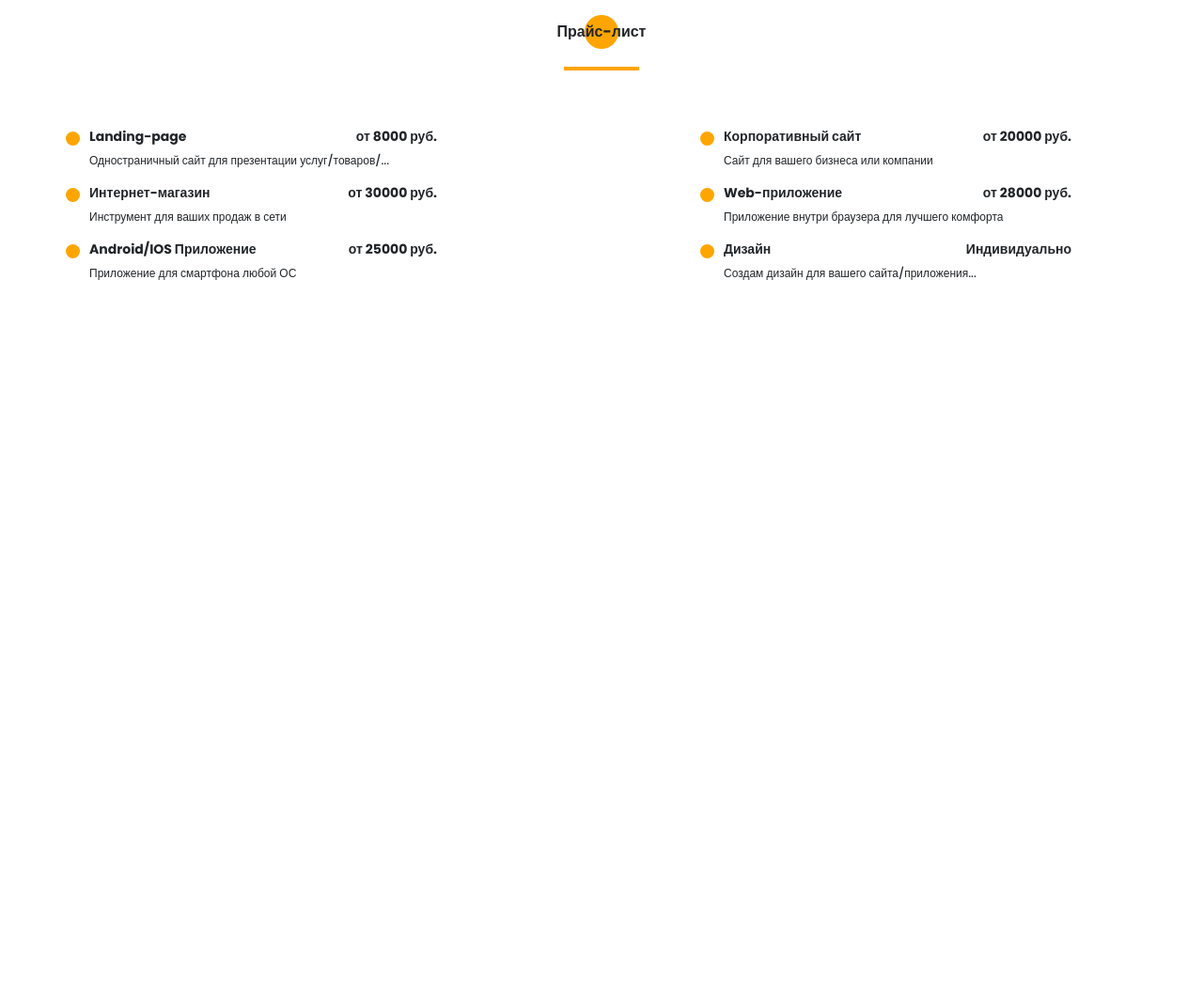
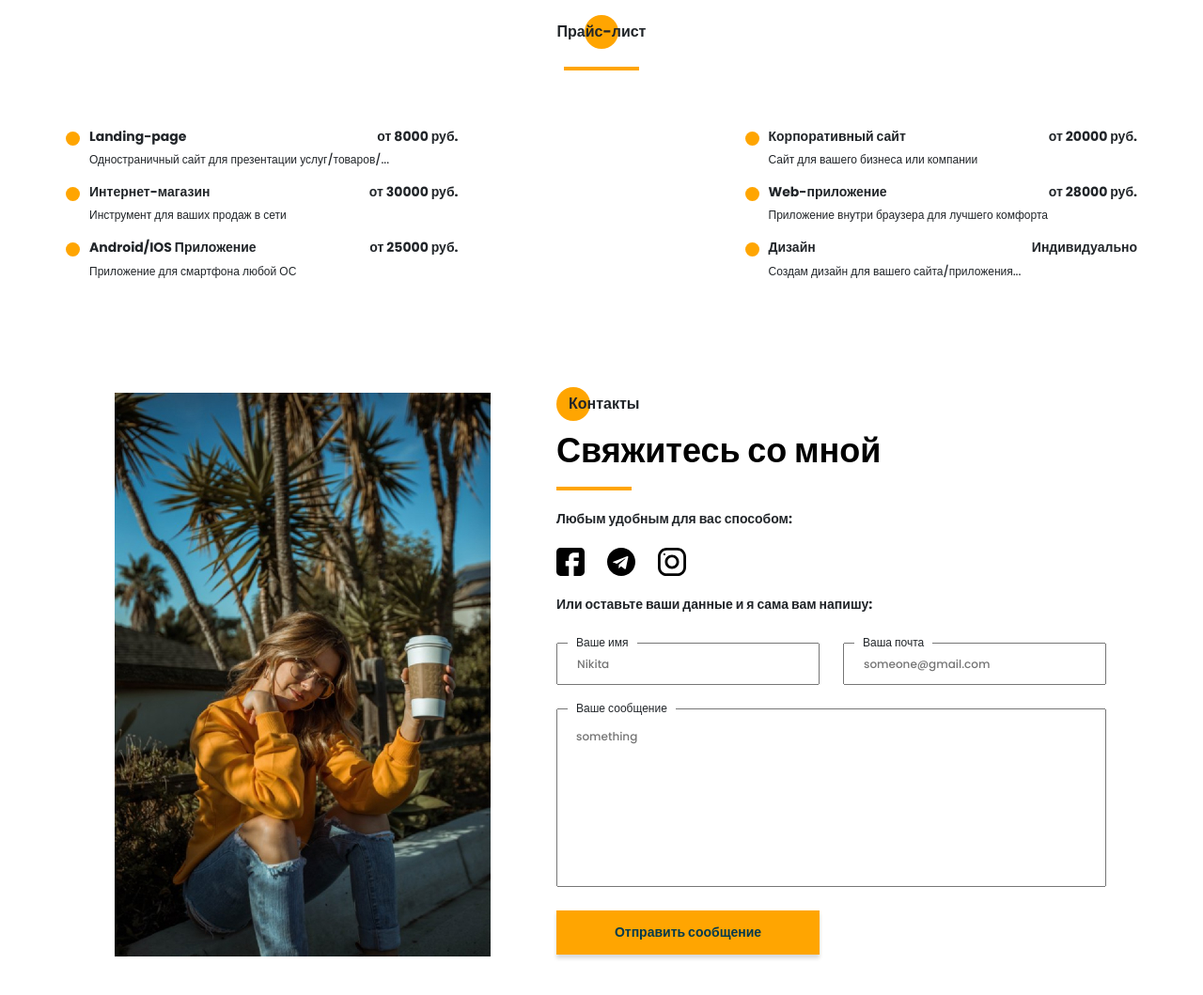
Before and after one commit to HarMful163/portfolio, a website: page src/index.html in a window 1280 px wide. Shown: the part 4334-5393 px from the top of the page at 94% size. Before the commit the page ends 4634 px from the top, so only its background shows below. Drawn offline with nearby package versions, Linux system fonts and the light colour scheme; files that its build step writes are made by us from their sources.

Commit message:
add section contacts

```diff
--- a/src/index.html
+++ b/src/index.html
@@ -45,9 +45,9 @@
 </head>
 <body>
     <aside class="sidepanel">
-        <a href="#" class="sidepanel__link"><img src="icons/social/facebook.svg" alt="facebook"></a>
-        <a href="#" class="sidepanel__link"><img src="icons/social/instagram.svg" alt="instagram"></a>
-        <a href="#" class="sidepanel__link"><img src="icons/social/github.svg" alt="github"></a>
+        <a href="https://www.facebook.com/bogomolownikita/" class="sidepanel__link"><img src="icons/social/facebook.svg" alt="facebook"></a>
+        <a href="https://www.instagram.com/nikitaharm/?hl=ru" class="sidepanel__link"><img src="icons/social/instagram.svg" alt="instagram"></a>
+        <a href="https://github.com/HarMful163" class="sidepanel__link"><img src="icons/social/github.svg" alt="github"></a>
         <div class="sidepanel__divider"></div>
         <div class="sidepanel__text"><span>Social Networks</span></div>
     </aside>
@@ -58,7 +58,7 @@
                 <li><a class="header-skills" href="#skills" onclick="return false;">My skills</a></li>
                 <li><a class="header-works" href="#works" onclick="return false;">My works</a></li>
                 <li><a class="header-price" href="#price" onclick="return false;">Price list</a></li>
-                <li><a class="header-Contacts" href="" onclick="return false;">Contacts</a></li>
+                <li><a class="header-contacts" href="#contacts" onclick="return false;">Contacts</a></li>
             </ul>
     </header>
     <section class="promo">
@@ -396,9 +396,54 @@
         </div>
     </section>
 
-    <setion class="contacts">
+    <section id="contacts" class="contacts">
+        <div class="container">
+            <div class="contacts__wrapper">
+                <div class="contacts__img">
+                    <img src="img/main_photo.jpg" alt="main_photo">
+                </div>
+                <div class="contacts__info">
+                    <h2 class="title contacts__info-title title_fz16">Контакты</h2>
+                    <h3 class="title contacts__info-subtitle title_fz36">Свяжитесь со мной</h3>
+                    <div class="divider about__divider"></div>
 
-    </setion>
+                    <div class="contacts__info-text">
+                        Любым удобным для вас способом:
+                    </div>
+                    <div class="contacts__info-icons">
+                        <a href="https://www.facebook.com/bogomolownikita/" class="contacts__info-social">
+                            <img class="deg" src="icons/social/facebook.svg" alt="facebook">
+                        </a>
+                        <a href="https://t.me/HarMful163" class="contacts__info-social">
+                            <img src="icons/social/telegram.svg" alt="telegram">
+                        </a>
+                        <a href="https://www.instagram.com/nikitaharm/?hl=ru" class="contacts__info-social">
+                            <img src="icons/social/instagram.svg" alt="instagram">
+                        </a>
+                    </div>
+                    <div class="contacts__info-text">
+                        Или оставьте ваши данные и я сама вам напишу:
+                    </div>
+                    <form action="#" class="contacts__info-form">
+                        <div class="contacts__info-input">
+                            <input name="name" id="name" type="text" placeholder="Nikita">
+                            <label for="name">Ваше имя</label>
+                        </div>
+                        <div class="contacts__info-input">
+                            <input name="email" id="email" type="email" placeholder="someone@gmail.com">
+                            <label for="email">Ваша почта</label>
+                        </div>
+                        <div class="contacts__info-textarea">
+                            <textarea name="text" id="text" placeholder="something"></textarea>
+                            <label for="text">Ваше сообщение</label>
+                        </div>
+
+                        <button class="btn contacts__info-btn">Отправить сообщение</button>
+                    </form>
+                </div>
+            </div>
+        </div>
+    </section>
     <script src="js/script.js"></script>
 </body>
 </html>
--- a/src/js/script.js
+++ b/src/js/script.js
@@ -18,7 +18,9 @@ window.addEventListener('DOMContentLoaded', function() {
           buttonWorks = document.querySelectorAll('.header-works'),
           works = document.querySelector('#works'),
           buttonPrice = document.querySelectorAll('.header-price'),
-          price = document.querySelector('#price');
+          price = document.querySelector('#price'),
+          buttonContacts = document.querySelectorAll('.header-contacts'),
+          contacts = document.querySelector('#contacts');
 
     function scrollTo(element) {
         window.scroll({
@@ -47,9 +49,14 @@ window.addEventListener('DOMContentLoaded', function() {
             scrollTo(works);
         })
     });
+    buttonContacts.forEach(function(e) {
+        e.addEventListener('click', () => {
+            scrollTo(price);
+        })
+    });
     buttonPrice.forEach(function(e) {
         e.addEventListener('click', () => {
-            scrollTo(price);
+            scrollTo(contacts);
         })
     });
 
--- /dev/null
+++ b/src/sass/blocks/_contacts.scss
@@ -0,0 +1,85 @@
+.contacts {
+    padding: 120px 0 90px 0px;
+    &__wrapper {
+        padding: 0 35px 0 52px;
+        display: grid;
+        grid-template-columns: 400px 585px;
+        column-gap: 70px;
+    }
+    &__img {
+        img {
+            width: 100%;
+        }
+    }
+    &__info {
+        &-title {
+            position: relative;
+            padding-left: 13px;
+            @include before_circle;
+        }
+        &-subtitle {
+            color: black;
+        }
+        &-text {
+            margin-top: 20px;
+            font-weight: bold;
+            font-size: 14px;
+            line-height: 21px;
+        }
+        &-icons {
+            margin-top: 20px;
+            img {
+                margin-right: 20px;
+                width: 30px;
+                height: 30px;
+            }
+            img.deg {
+                transform: rotate(90deg);
+            }
+        }
+        &-form {
+            margin-top: 30px;
+            display: grid;
+            grid-template: 45px 190px 45px / repeat(2, 280px);
+            justify-content: space-between;
+            row-gap: 25px;
+            label {
+                display: block;
+                position: absolute;
+                height: 18px;
+                background-color: white;
+                font-size: 12px;
+                margin-bottom: 0;
+                padding: 0 9px;
+                top: -9px;
+                left: 12px;
+            }
+        }
+        &-input {
+            position: relative;
+            input {
+                width: 100%;
+                height: 100%;
+                padding: 0 20px;
+                font-size: 12px;
+            }
+        }
+        &-textarea {
+            position: relative;
+            grid-column: 1 / 3;
+            textarea {
+                width: 100%;
+                height: 100%;
+                resize: none;
+                padding: 20px;
+                font-size: 12px;
+            }
+        }
+        &-btn {
+            border: none;
+            font-size: 14px;
+            line-height: 21px;
+            font-weight: bold;
+        }
+    }
+}
--- a/src/sass/blocks/_price.scss
+++ b/src/sass/blocks/_price.scss
@@ -3,7 +3,7 @@
     &__wrapper {
         margin-top: 60px;
         display: grid;
-        grid-template: repeat(3, minmax(45px, auto)) / repeat(2, 370px);
+        grid-template: repeat(2, auto) / repeat(2, auto);
         column-gap: 305px;
         row-gap: 15px;
         grid-auto-rows: minmax(45px, auto);
--- a/src/sass/blocks/_resume.scss
+++ b/src/sass/blocks/_resume.scss
@@ -48,9 +48,6 @@
             background-color: #000;
             top: 69px;
         }
-        &-title {
-
-        }
         &-head {
             padding: 45px 0 0 100px;
             position: relative;
--- a/src/sass/style.scss
+++ b/src/sass/style.scss
@@ -32,3 +32,4 @@
 @import 'blocks/skills';
 @import 'blocks/portfolio';
 @import 'blocks/price';
+@import 'blocks/contacts';
```
Also changed, not shown: dist/css/style.min.css, dist/index.html, dist/js/script.js.
